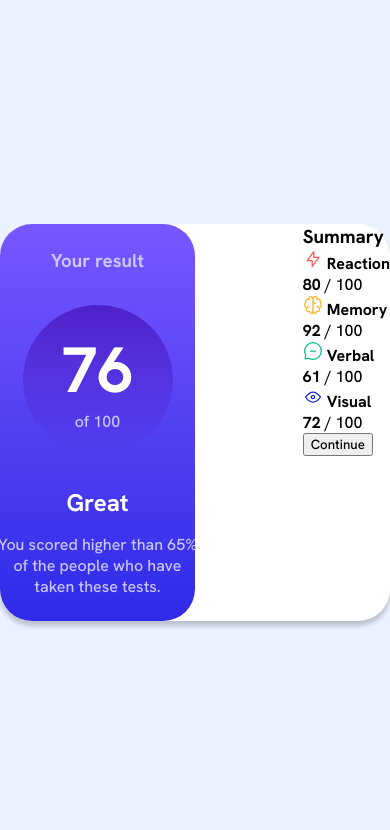
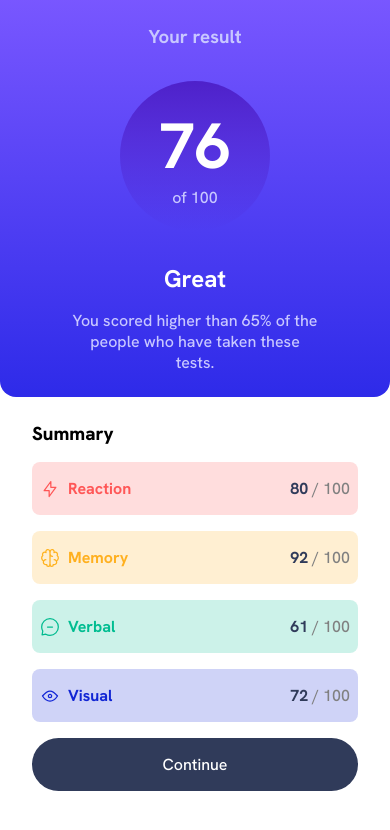
Before and after one commit to dawidchatkiewicz/result-summary-component-fm, a plain HTML site: page index.html in a window 390 px wide. Drawn offline with Linux system fonts and the light colour scheme.

Commit message:
Summary column styles

```diff
--- a/style.css
+++ b/style.css
@@ -79,3 +79,96 @@ body {
 	color: var(--light-lavender);
 	width: 200px;
 }
+.summary {
+	width: 50%;
+	padding: 1.5rem 2rem;
+	display: flex;
+	flex-direction: column;
+	gap: 1rem;
+}
+.summary__title {
+	color: #000;
+	font-weight: 800;
+}
+.summary__rows {
+	display: flex;
+	flex-direction: column;
+	gap: 1rem;
+}
+.row {
+	display: flex;
+	align-items: center;
+	justify-content: space-between;
+	padding: 1rem 0.5rem;
+	border-radius: 0.5rem;
+}
+.row:nth-child(1) {
+	background-color: hsla(0, 100%, 67%, 0.2);
+}
+.row:nth-child(1) .row__badge b {
+	color: var(--light-red);
+}
+.row:nth-child(2) {
+	background-color: hsla(39, 100%, 56%, 0.2);
+}
+.row:nth-child(2) .row__badge b {
+	color: var(--orangey-yellow);
+}
+.row:nth-child(3) {
+	background-color: hsla(166, 100%, 37%, 0.2);
+}
+.row:nth-child(3) .row__badge b {
+	color: var(--green-teal);
+}
+.row:nth-child(4) {
+	background-color: hsla(234, 85%, 45%, 0.2);
+}
+.row:nth-child(4) .row__badge b {
+	color: var(--cobalt-blue);
+}
+.row__badge {
+	display: flex;
+	align-items: center;
+	gap: 0.5rem;
+}
+.row p {
+	color: gray;
+}
+.row b {
+	color: var(--dark-gray-blue);
+}
+.btn {
+	padding: 1rem;
+	border: none;
+	border-radius: 2rem;
+	background: var(--dark-gray-blue);
+	color: var(--white);
+	font-size: 1rem;
+	cursor: pointer;
+}
+.btn:hover {
+	background: linear-gradient(to bottom, var(--light-slate-blue-background), var(--light-royal-blue-background));
+}
+
+@media screen and (max-width: 650px) {
+	body {
+		align-items: flex-start;
+		background-color: var(--white);
+	}
+	.card {
+		box-shadow: none;
+	}
+	.card-container {
+		flex-direction: column;
+	}
+	.result {
+		border-radius: 0 0 1rem 1rem;
+		width: 100%;
+	}
+	.summary {
+		width: 100%;
+	}
+	.result__info {
+		width: 250px;
+	}
+}
```
